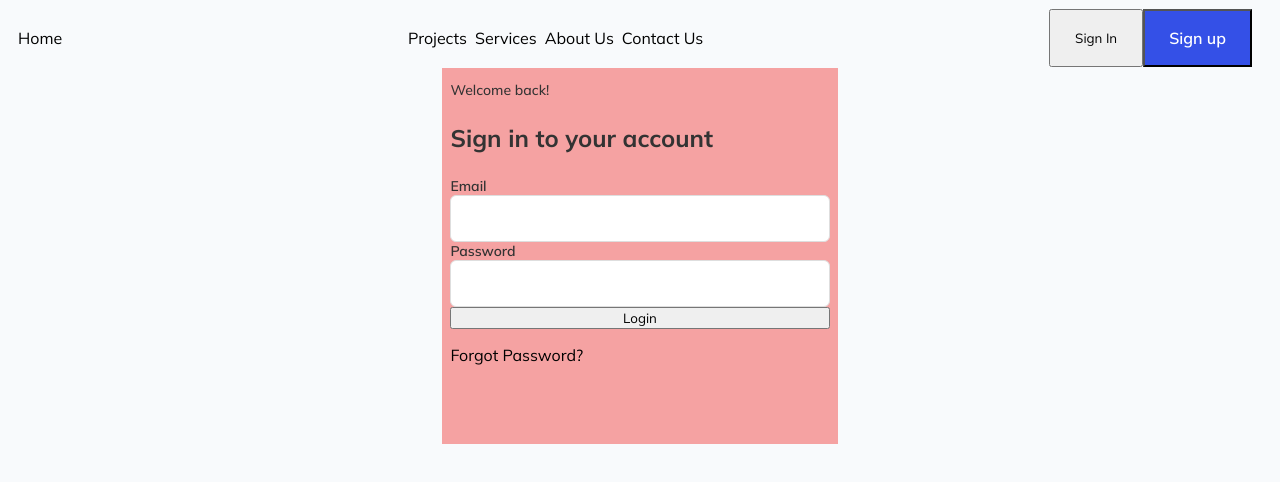
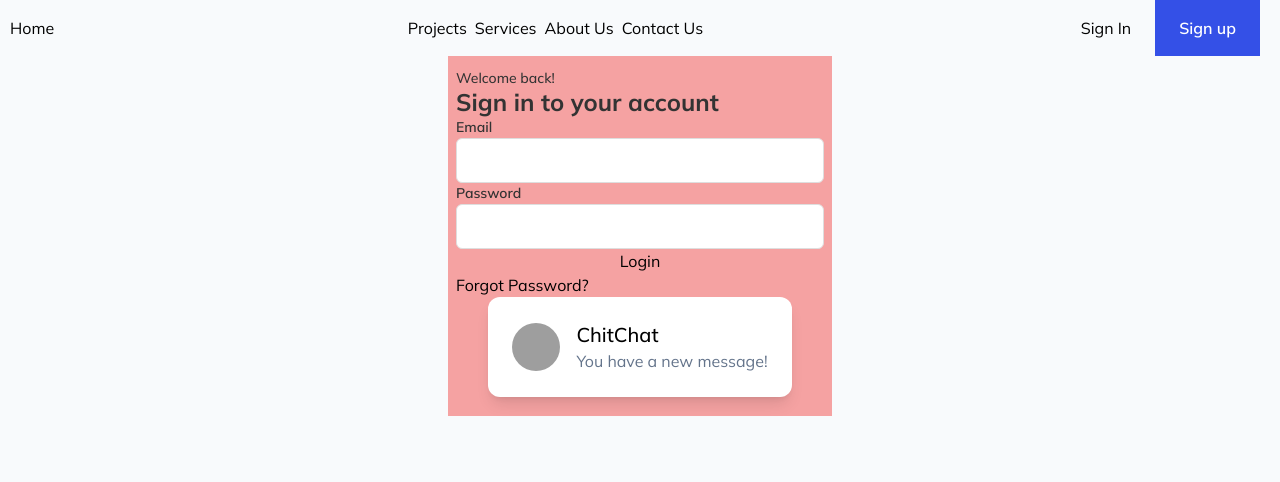
Before and after one commit to shojib068/EDGE-Full-Stack-Web-Development, a plain HTML site: page week2/day2/index.html in a window 1280 px wide. Drawn offline with nearby package versions, Linux system fonts and the light colour scheme; grey boxes are pictures that could not be loaded.

Commit message:
tailwind initial

```diff
--- a/week2/day2/index.html
+++ b/week2/day2/index.html
@@ -3,13 +3,16 @@
 <head>
     <meta charset="UTF-8">
     <meta name="viewport" content="width=device-width, initial-scale=1.0">
+    <script src="https://cdn.tailwindcss.com"></script>
     <title>Resonsive Login Form</title>
     <link rel="stylesheet" href="./style.css">
     <link rel="preconnect" href="https://fonts.googleapis.com">
 <link rel="preconnect" href="https://fonts.gstatic.com" crossorigin>
 <link href="https://fonts.googleapis.com/css2?family=Mulish:ital,wght@0,200..1000;1,200..1000&family=Work+Sans:ital,wght@0,100..900;1,100..900&display=swap" rel="stylesheet">
+
 </head>
 <body>
+
     <header>
         <nav>
             <div class="home">
@@ -39,7 +42,18 @@
             <input type="password" name="password" id="" class="inputStyle">
             <button type="submit" class="loginButton">Login</button>
             <p class="forgotPassword">Forgot Password?</p>
+            <div class="p-6 max-w-sm mx-auto bg-white rounded-xl shadow-lg flex items-center gap-x-4">
+                <div class="shrink-0">
+                  <img class="size-12 rounded-full" src="../../images/profilepic.JPG" alt="ChitChat Logo">
+                </div>
+                <div>
+                  <div class="text-xl font-medium text-black">ChitChat</div>
+                  <p class="text-slate-500">You have a new message!</p>
+                </div>
+              </div>
         </form>
+
     </main>
+
 </body>
 </html>
```
